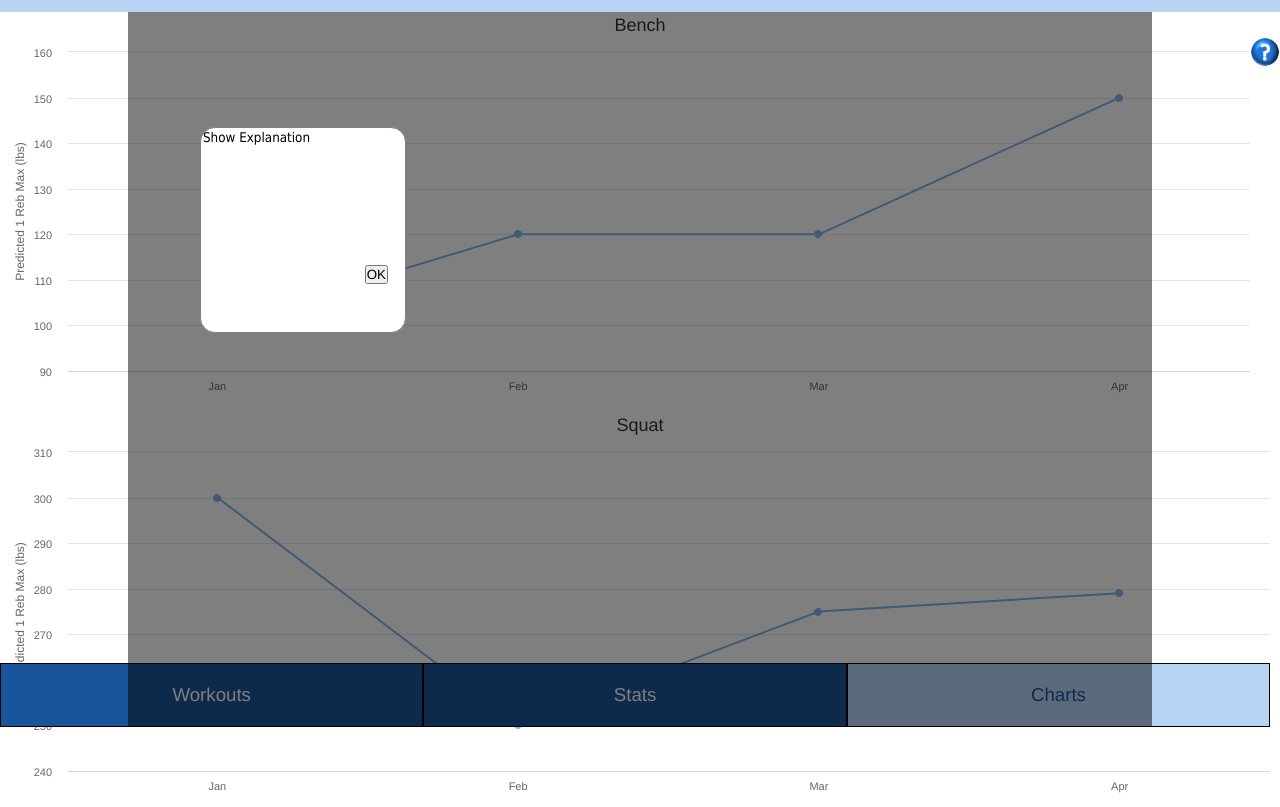
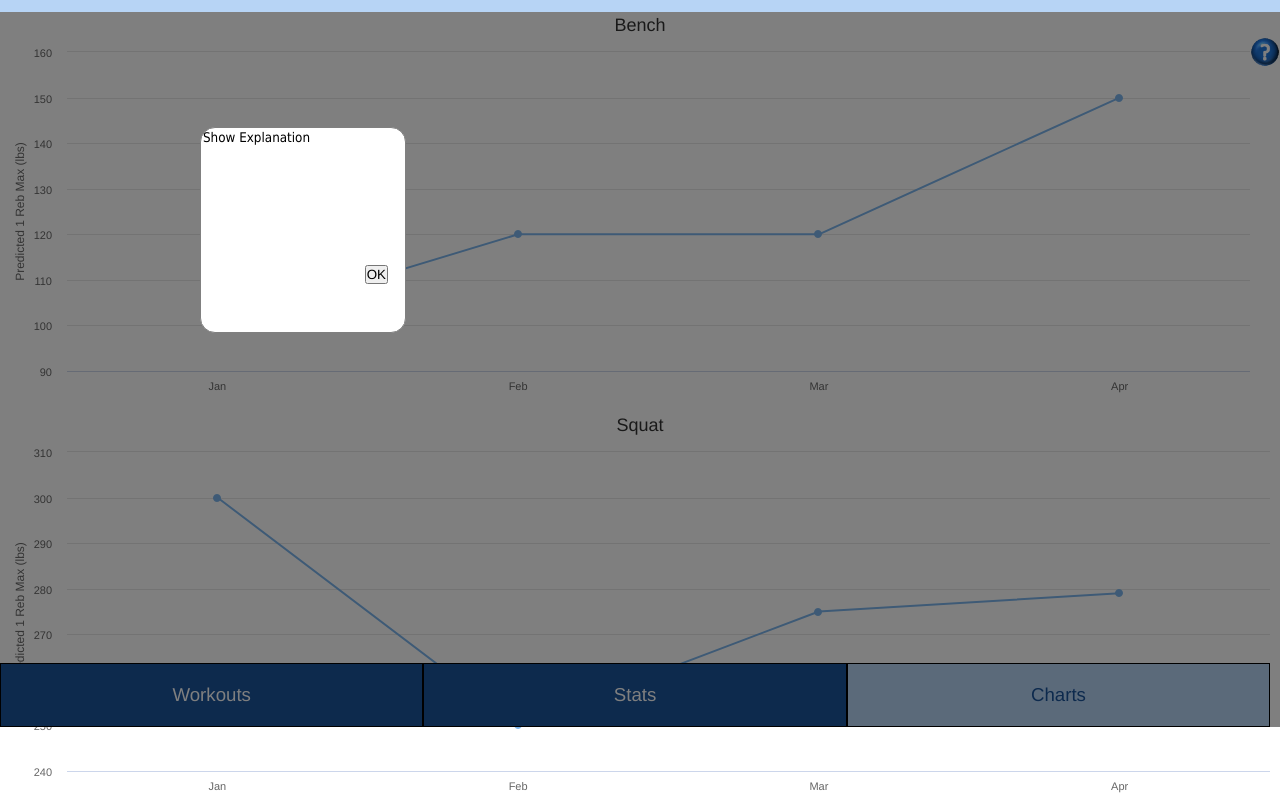
Before and after one commit to jeffreyyoung/track-my-fitness, a plain HTML site: page student/charts.html in a window 1280 px wide. Both pictures are taken after a click on the picture 1265 px from the left and 125 px from the top of the page. Shown: the part 73-880 px from the top of the page. Drawn offline with nearby package versions, Linux system fonts and the light colour scheme.

Commit message:
pop up fix

```diff
--- a/student/charts.html
+++ b/student/charts.html
@@ -16,8 +16,8 @@ var dlg = document.getElementById(el)
 cvr.style.display = "block"
 dlg.style.display = "block"
 if (document.body.style.overflow = "hidden") {
-    cvr.style.width = "1024"
-    cvr.style.height = "100&#37;"
+    cvr.style.width = "100%"
+    cvr.style.height = "100%;"
     }
 }
 function closePopUp(el) {
@@ -32,16 +32,12 @@ document.body.style.overflowY = "scroll"
 #cover {
 display:none;
 position:absolute;
-position:absolute;
-top:0;
-bottom: 0;
-left: 0;
-right: 0;
-margin: auto;
+left:0px;
+top:0px;
 width:100%;
 height:100%;
 background:black;
-z-index: 99;
+z-index:50;
 filter:alpha(Opacity=50);
 opacity:0.5;
 -moz-opacity:0.5;
```
Also changed, not shown: student/stats.html (+2 -2 lines).
